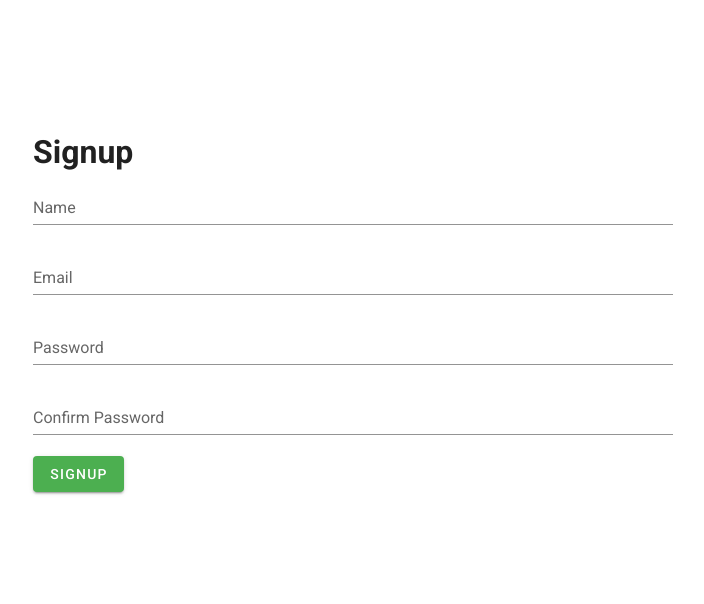
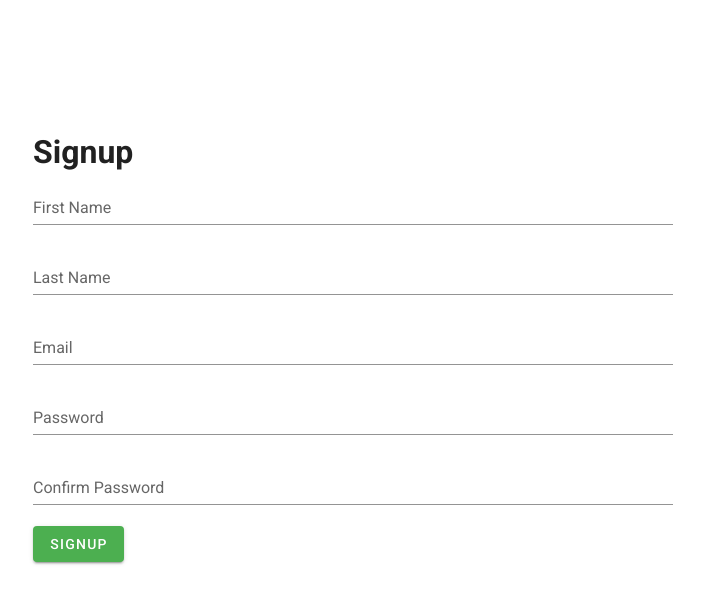
Before and after one commit to benlague/CS411, a Vue app in the folder src/javascript/web-app/: page /signup in a window 1280 px wide. Shown: the top 604 px of the page, without its empty margins (287-991 px from the left). Built offline with nearby package versions, Linux system fonts and the light colour scheme.

Commit message:
finish signup route

```diff
--- a/src/javascript/web-app/src/App.vue
+++ b/src/javascript/web-app/src/App.vue
@@ -11,8 +11,5 @@
 export default {
   name: 'App',
 
-  data: () => ({
-    //
-  }),
 };
 </script>
--- a/src/javascript/web-app/src/views/Login.vue
+++ b/src/javascript/web-app/src/views/Login.vue
@@ -1,9 +1,8 @@
 <template>
-  <div class = "main-container">
+  <div class = "login-container">
       <h1>Login</h1>
       <v-form
       ref="form"
-      v-model="valid"
       lazy-validation
     >
       <v-text-field
@@ -62,7 +61,7 @@ export default {
 </script>
 
 <style>
-  .main-container {
+  .login-container {
     width: 50%;
     margin-top: 10%;
     margin-left: 25%;
--- a/src/javascript/web-app/src/views/Signup.vue
+++ b/src/javascript/web-app/src/views/Signup.vue
@@ -1,15 +1,20 @@
 <template>
-  <div class = "main-container">
+  <div class = "signup-container">
       <h1>Signup</h1>
       <v-form
       ref="form"
-      v-model="valid"
       lazy-validation
     >
     <v-text-field
-        v-model="name"
-        :rules="[v => !!v || 'Name is required']"
-        label="Name"
+        v-model="first_name"
+        :rules="[v => !!v || 'First name is required']"
+        label="First Name"
+        required
+      ></v-text-field>
+      <v-text-field
+        v-model="last_name"
+        :rules="[v => !!v || 'Last name is required']"
+        label="Last Name"
         required
       ></v-text-field>
       <v-text-field
@@ -36,7 +41,7 @@
       <v-btn
         color="success"
         class="mr-4"
-        @click="validate"
+        @click="signup"
       >
         Signup
       </v-btn>
@@ -46,14 +51,30 @@
 </template>
 
 <script>
-
+import api from "../api";
 export default {
   name: 'Signup',
+  data: () => ({
+    first_name: "",
+    last_name: "",
+    email: "",
+    password: "",
+    confirmPassword: ""
+  }),
+  methods: {
+    signup(){
+      api.signup(this.first_name, this.last_name, this.email, this.password, this.confirmPassword).then(() => {
+        console.log("sucessfully signed up");
+      }).catch(err => {
+        console.log(err);
+      })
+    }
+  }
 }
 </script>
 
 <style>
-  .main-container {
+  .signup-container {
     width: 50%;
     margin-top: 10%;
     margin-left: 25%;
```
